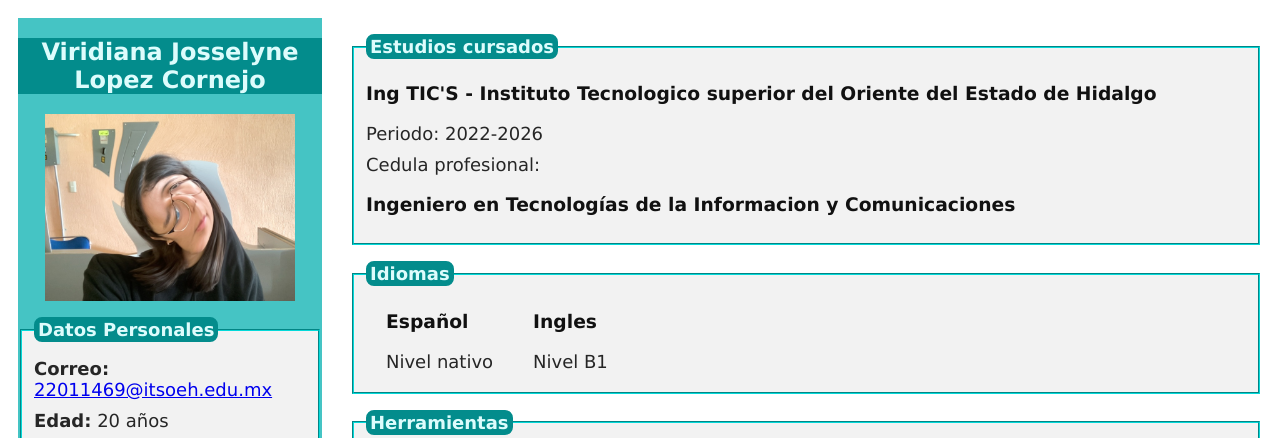
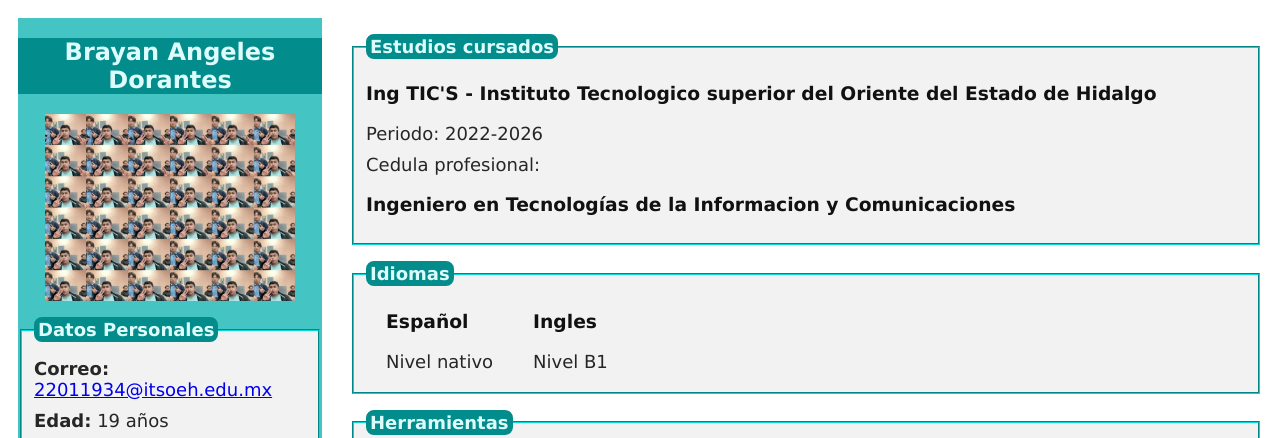
Before and after one commit to brayanangeles123/Curriculum, a plain HTML site: page index.html in a window 1280 px wide. Shown: the top 438 px of the page. Drawn offline with Linux system fonts and the light colour scheme.

Commit message:
first commit

```diff
--- a/index.html
+++ b/index.html
@@ -15,15 +15,15 @@
 <body>
     <!-- EL ID CONTENIDO ES TODO LO DEL IZQUIERDO -->
     <section id="presentacion">
-        <H2>Viridiana Josselyne Lopez Cornejo</H2>
+        <H2>Brayan Angeles Dorantes</H2>
         <div class="perfil">
-           <img class="perfil" src="resources/redes/yo.jpg" alt="Viridiana josselyne Lopez Cornejo"/>
+           <img class="perfil" src="resources/redes/Brayan.jpg" alt="Brayan Angeles Dorantes"/>
         </div>
 
         <fieldset>
             <legend><strong>Datos Personales</strong></legend>
-            <p><strong>Correo:</strong> <a href="correo">22011469@itsoeh.edu.mx</a> </p>
-            <p><strong>Edad:</strong> 20 años</p>
+            <p><strong>Correo:</strong> <a href="correo">22011934@itsoeh.edu.mx</a> </p>
+            <p><strong>Edad:</strong> 19 años</p>
             <p><strong>Ciudad:</strong> Hidalgo, Mex.</p>
             <section class="redes">
             <p><strong>Redes sociales:</strong></p>
```
Also changed, not shown: resources/redes/Brayan.jpg (added).
